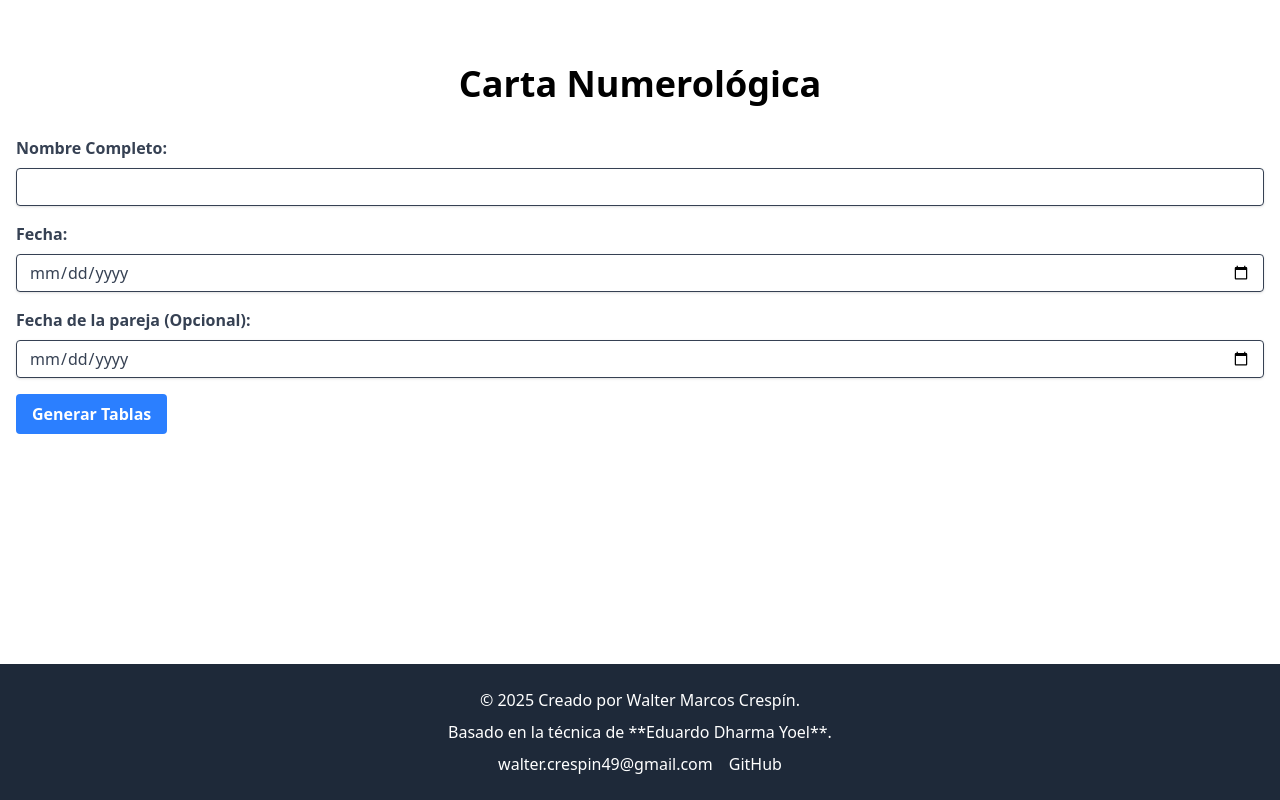
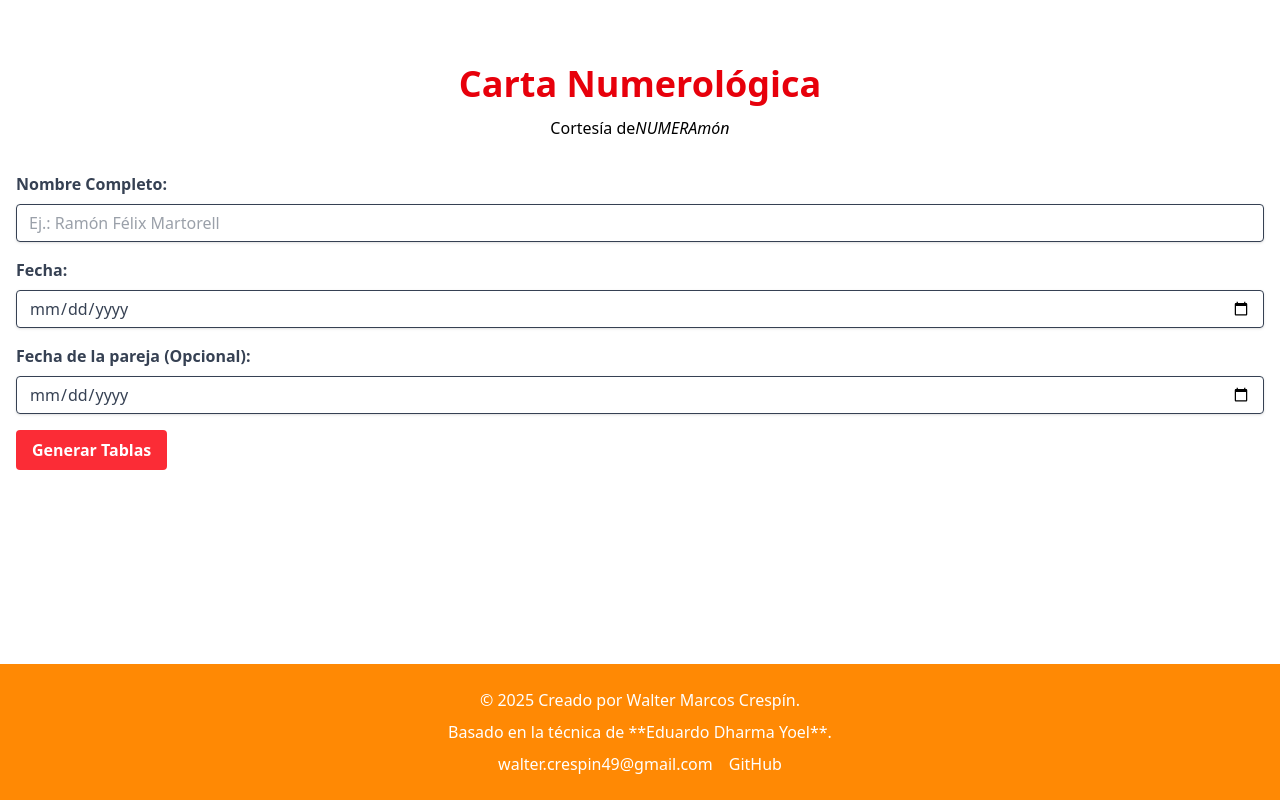
Before and after one commit to Auren-Noct/carta-numerologica, a React (Vite) app: page / in a window 1280 px wide. Built offline with nearby package versions, Linux system fonts and the light colour scheme.

Commit message:
feat: update language to Spanish, enhance footer, and improve form styling and functionality

```diff
--- a/index.html
+++ b/index.html
@@ -1,5 +1,5 @@
 <!DOCTYPE html>
-<html lang="en">
+<html lang="es">
   <head>
     <meta charset="UTF-8" />
     <link rel="icon" type="image/svg+xml" href="/favicon.svg" />
--- a/src/frontend/components/Footer.tsx
+++ b/src/frontend/components/Footer.tsx
@@ -1,6 +1,6 @@
 const Footer = () => {
   return (
-    <footer className="bg-gray-800 text-white py-6 mt-8">
+    <footer className="bg-orange-400 text-white py-6 mt-8">
       <div className="container mx-auto text-center px-4">
         <p className="mb-2">
           &copy; {new Date().getFullYear()} Creado por Walter Marcos Crespín.
--- a/src/frontend/components/FormNombreFecha.tsx
+++ b/src/frontend/components/FormNombreFecha.tsx
@@ -23,9 +23,15 @@ const FormNombreFecha = () => {
 
   return (
     <div className="container mx-auto my-12 p-4">
-      <h1 className="text-4xl font-bold mb-8 text-center">
+      <h1 className="text-4xl font-bold mb-3 text-center text-red-600">
         Carta Numerológica
       </h1>
+      <h6 className="text-1xl mb-8 text-center">
+        Cortesía de
+        <em>
+          <a href="http://luzdevida.xyz/numeramon/">NUMERAmón</a>
+        </em>
+      </h6>
       <form onSubmit={handleSubmit} className="mb-8">
         <div className="mb-4">
           <label
@@ -40,6 +46,7 @@ const FormNombreFecha = () => {
             className="shadow appearance-none border rounded w-full py-2 px-3 text-gray-700 leading-tight focus:outline-none focus:shadow-outline"
             value={nombreCompleto}
             onChange={(e) => setNombreCompleto(e.target.value)}
+            placeholder="Ej.: Ramón Félix Martorell"
             required
           />
         </div>
@@ -76,7 +83,7 @@ const FormNombreFecha = () => {
         </div>
         <button
           type="submit"
-          className="bg-blue-500 hover:bg-blue-700 text-white font-bold py-2 px-4 rounded focus:outline-none focus:shadow-outline"
+          className="bg-red-500 hover:bg-red-700 text-white font-bold py-2 px-4 rounded focus:outline-none focus:shadow-outline"
         >
           Generar Tablas
         </button>
@@ -84,21 +91,6 @@ const FormNombreFecha = () => {
 
       {datosCalculados && (
         <>
-          <TablaEquivalencias
-            nombreCompleto={datosCalculados.nombreCompleto}
-            vocales={datosCalculados.vocales}
-            consonantes={datosCalculados.consonantes}
-            sumaVocales={datosCalculados.sumaVocales}
-            sumaConsonantes={datosCalculados.sumaConsonantes}
-            reduccionVocales={datosCalculados.reduccionVocales}
-            reduccionConsonantes={datosCalculados.reduccionConsonantes}
-          />
-          <TablaReduccionFecha
-            fechaNumeros={datosCalculados.fechaNumeros}
-            sumaFecha={datosCalculados.sumaFecha}
-            reduccionFecha={datosCalculados.reduccionFecha}
-            diaFecha={datosCalculados.diaFecha}
-          />
           <TablaTiraPrincipal
             diaFecha={datosCalculados.diaFecha}
             reduccionDia={datosCalculados.reduccionDia}
@@ -128,6 +120,21 @@ const FormNombreFecha = () => {
               diaCompanero={datosCalculados.diaCompanero}
             />
           )}
+          <TablaEquivalencias
+            nombreCompleto={datosCalculados.nombreCompleto}
+            vocales={datosCalculados.vocales}
+            consonantes={datosCalculados.consonantes}
+            sumaVocales={datosCalculados.sumaVocales}
+            sumaConsonantes={datosCalculados.sumaConsonantes}
+            reduccionVocales={datosCalculados.reduccionVocales}
+            reduccionConsonantes={datosCalculados.reduccionConsonantes}
+          />
+          <TablaReduccionFecha
+            fechaNumeros={datosCalculados.fechaNumeros}
+            sumaFecha={datosCalculados.sumaFecha}
+            reduccionFecha={datosCalculados.reduccionFecha}
+            diaFecha={datosCalculados.diaFecha}
+          />
         </>
       )}
     </div>
--- a/src/frontend/components/TablaAbundanciaEscasez.tsx
+++ b/src/frontend/components/TablaAbundanciaEscasez.tsx
@@ -1,3 +1,5 @@
+import React from "react";
+
 type Props = {
   numerosFrecuencia: number[];
   numerosMasAltos: number[];
@@ -30,7 +32,7 @@ const TablaAbundaciaEscasez = ({
           </thead>
           <tbody>
             <tr>
-              <td className="py-2 px-4 border-b border-gray-300 font-bold text-left">
+              <td className="py-2 px-4 border-b border-gray-300 font-bold">
                 Cantidad
               </td>
               {numerosFrecuencia.map((conteo, index) => {
@@ -38,7 +40,7 @@ const TablaAbundaciaEscasez = ({
                 if (numerosMasAltos.includes(index)) {
                   className += " bg-red-500 text-white";
                 } else if (numerosMasBajos.includes(index)) {
-                  className += " bg-green-500 text-white";
+                  className += " bg-yellow-500 text-white";
                 }
                 return (
                   <td key={index} className={className}>
@@ -54,4 +56,4 @@ const TablaAbundaciaEscasez = ({
   );
 };
 
-export default TablaAbundaciaEscasez;
+export default React.memo(TablaAbundaciaEscasez);
--- a/src/frontend/components/TablaCompatibilidad.tsx
+++ b/src/frontend/components/TablaCompatibilidad.tsx
@@ -1,3 +1,5 @@
+import React from "react";
+
 type Props = {
   reduccionFecha: string | number;
   diaFecha: string | number;
@@ -53,4 +55,4 @@ const TablaCompatibilidad = ({
   );
 };
 
-export default TablaCompatibilidad;
+export default React.memo(TablaCompatibilidad);
--- a/src/frontend/components/TablaEquivalencias.tsx
+++ b/src/frontend/components/TablaEquivalencias.tsx
@@ -1,3 +1,5 @@
+import React from "react";
+
 type Props = {
   nombreCompleto: string;
   vocales: (number | null)[];
@@ -129,5 +131,4 @@ const TablaEquivalencias = ({
     </div>
   );
 };
-
-export default TablaEquivalencias;
+export default React.memo(TablaEquivalencias);
--- a/src/frontend/components/TablaReduccionFecha.tsx
+++ b/src/frontend/components/TablaReduccionFecha.tsx
@@ -1,3 +1,5 @@
+import React from "react";
+
 type Props = {
   fechaNumeros: number[];
   sumaFecha: number;
@@ -43,7 +45,7 @@ const TablaReduccionFecha = ({
                 </td>
               ))}
             </tr>
-            <tr>
+            {/* <tr>
               {Array.from({ length: datosFila1.length - 1 }, (_, index) => (
                 <td
                   key={index}
@@ -53,12 +55,11 @@ const TablaReduccionFecha = ({
               <td className="py-2 px-4 border-b border-gray-300 font-bold">
                 {diaFecha}
               </td>
-            </tr>
+            </tr> */}
           </tbody>
         </table>
       </div>
     </div>
   );
 };
-
-export default TablaReduccionFecha;
+export default React.memo(TablaReduccionFecha);
--- a/src/frontend/components/TablaTiraPrincipal.tsx
+++ b/src/frontend/components/TablaTiraPrincipal.tsx
@@ -1,3 +1,5 @@
+import React from "react";
+
 type Props = {
   diaFecha: string | number;
   reduccionDia: string | number;
@@ -33,15 +35,16 @@ const TablaTiraPrincipal = ({
 }: Props) => {
   const filas = [
     {
+      label: "Camino de vida o sendero",
+      suma: sumaFecha,
+      reduccion: reduccionFecha,
+    },
+    {
       label: "Día de nacimiento",
       suma: diaFecha,
       reduccion: reduccionDia,
     },
-    {
-      label: "Camino de vida o sendero",
-      suma: sumaFecha,
-      reduccion: reduccionFecha,
-    },
+
     {
       label: "Camino del alma",
       suma: sumaVocales,
@@ -101,5 +104,4 @@ const TablaTiraPrincipal = ({
     </div>
   );
 };
-
-export default TablaTiraPrincipal;
+export default React.memo(TablaTiraPrincipal);
```
